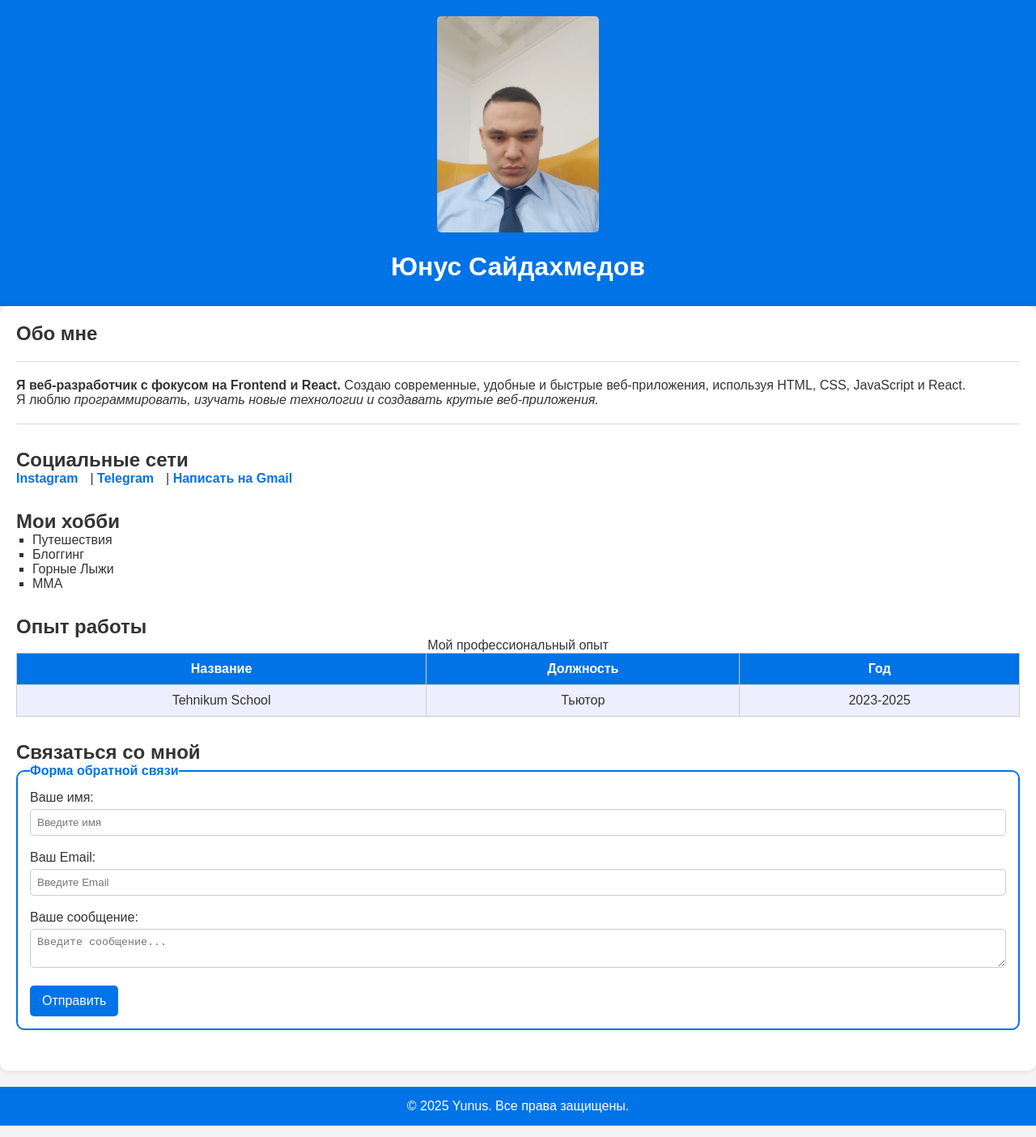
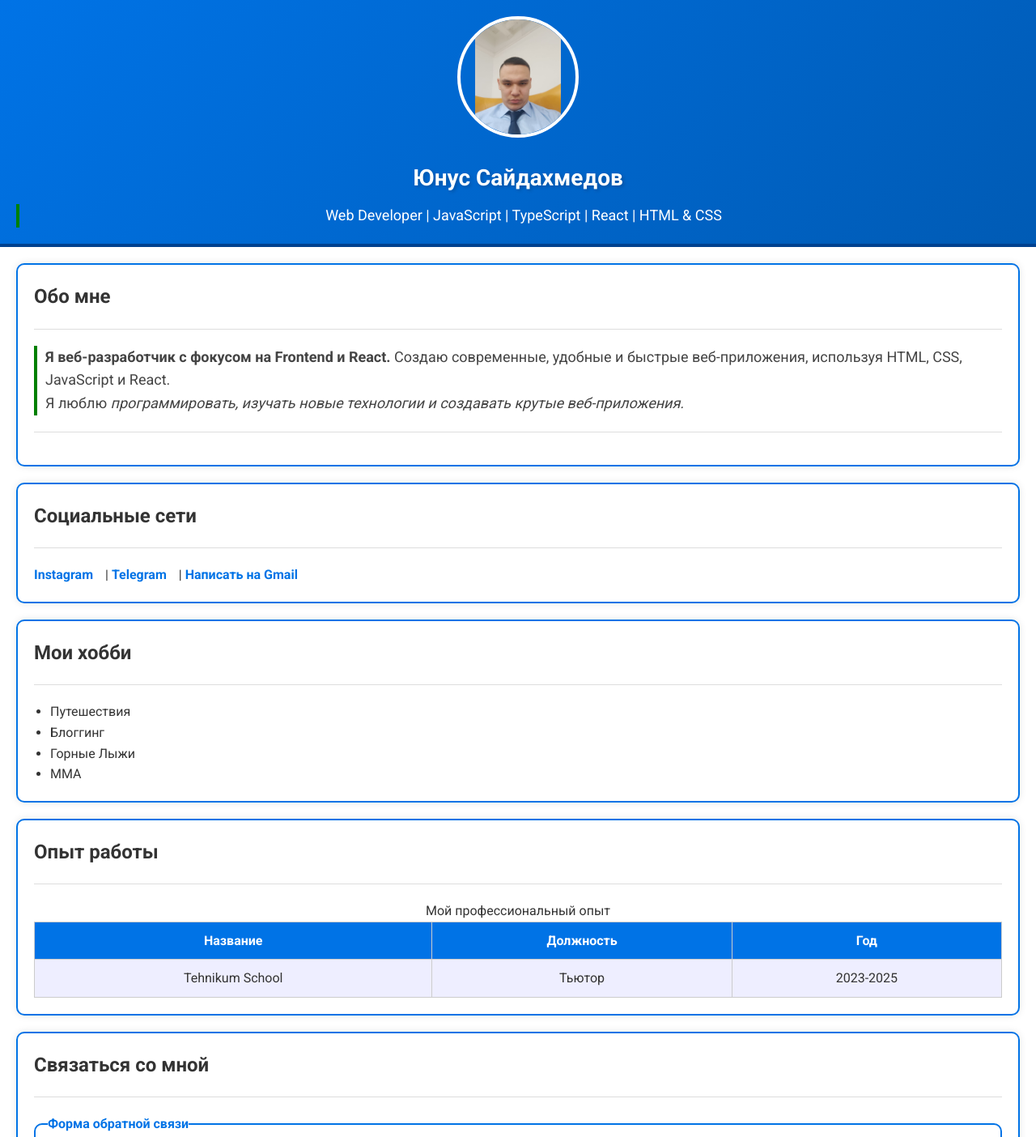
Before and after one commit to SaydakhmedovYunus/yunus_resume, a plain HTML site: page index.html in a window 1280 px wide. Shown: the top 1404 px of the page at 81% size. Drawn offline with Linux system fonts and the light colour scheme.

Commit message:
adding some styles for my resume again

```diff
--- a/index.html
+++ b/index.html
@@ -10,6 +10,7 @@
     <meta name="theme-color" content="#ffffff">
     <link rel="icon" type="image/png" sizes="32x32" href="./images/global.png">
     <link rel="stylesheet" href="./style.css">
+    <link href="https://fonts.googleapis.com/css2?family=Roboto:wght@400;700&display=swap" rel="stylesheet">
     <title>Резюме | Юнус</title>
 </head>
 
@@ -17,10 +18,11 @@
     <header>
         <img src="./images/my_photo.jpg" alt="Юнус Сайдахмедов" width="200">
         <h1>Юнус Сайдахмедов</h1>
+        <p style="color: white;">Web Developer | JavaScript | TypeScript | React | HTML & CSS</p>
     </header>
 
     <main>
-        <section>
+        <section class="card">
             <h2>Обо мне</h2>
             <hr>
             <p><strong>Я веб-разработчик с фокусом на Frontend и React.</strong> Создаю современные, удобные и быстрые веб-приложения, используя HTML, CSS, JavaScript и React.</p>
@@ -28,8 +30,9 @@
             <hr>
         </section>
 
-        <section>
+        <section class="card">
             <h2>Социальные сети</h2>
+            <hr>
             <nav>
                 <ul>
                     <li><a href="https://www.instagram.com/_yunus_234_" target="_blank" rel="noopener noreferrer">Instagram</a></li>|
@@ -39,8 +42,9 @@
             </nav>
         </section>
 
-        <section>
+        <section class="card">
             <h2>Мои хобби</h2>
+            <hr>
             <ul>
                 <li>Путешествия</li>
                 <li>Блоггинг</li>
@@ -49,8 +53,9 @@
             </ul>
         </section>
 
-        <section>
+        <section class="card">
             <h2>Опыт работы</h2>
+            <hr>
             <table>
                 <caption>Мой профессиональный опыт</caption>
                 <thead>
@@ -70,16 +75,17 @@
             </table>
         </section>
 
-        <section>
+        <section class="card">
             <h2>Связаться со мной</h2>
+            <hr>
             <form action="#" method="get">
                 <fieldset>
                     <legend>Форма обратной связи</legend>
                     <label for="name">Ваше имя:</label>
-                    <input type="text" id="name" name="name" placeholder="Введите имя">
+                    <input type="text" id="name" name="name" placeholder="Введите имя" required>
                     <br><br>
                     <label for="email">Ваш Email:</label>
-                    <input type="email" id="email" name="email" placeholder="Введите Email">
+                    <input type="email" id="email" name="email" placeholder="Введите Email" required>
                     <br><br>
                     <label for="message">Ваше сообщение:</label>
                     <br>
--- a/style.css
+++ b/style.css
@@ -5,25 +5,50 @@
 }
 
 body {
-    font-family: Arial, sans-serif;
+    font-family: 'Roboto', sans-serif;
+    font-size: 16px;
+    font-weight: 400;
+    line-height: 1.6;
     background-color: #f4f4f4;
     color: #333;
 }
 
+p {
+    font-size: 18px;
+    font-weight: 400;
+    color: #444;
+}
+p:nth-child(3) {
+    border-left: 4px solid green;
+    padding-left: 10px;
+}
+p:nth-child(4) {
+    border-left: 4px solid green;
+    padding-left: 10px;
+}
 header {
-    text-align: center;
+    text-align: center; /* Выравнивание по центру */
     padding: 20px;
-    background-color: #0073e6;
+    background: linear-gradient(135deg, #0073e6, #005bb5); /* Градиентный фон */
     color: white;
+    border-bottom: 4px solid #004494; /* Нижняя граница */
+    box-shadow: 0 4px 8px rgba(0, 0, 0, 0.2); /* Тень для объема */
 }
 
 header img {
-    border-radius: 5px;
+    border-radius: 50%; /* Делаем изображение круглым */
+    width: 150px; /* Размер фото */
+    height: 150px;
+    object-fit: contain; /* Обрезка фото по кругу */
+    border: 4px solid white; /* Белая рамка вокруг фото */
     margin-bottom: 10px;
 }
 
 h1 {
     margin: 10px 0;
+    font-size: 28px; /* Увеличиваем размер шрифта */
+    font-weight: bold; /* Делаем текст жирным */
+    text-shadow: 2px 2px 4px rgba(0, 0, 0, 0.2); /* Легкая тень для текста */
 }
 
 main {
@@ -31,7 +56,7 @@ main {
     margin: 0 auto;
     padding: 20px;
     background-color: white;
-    border-radius: 10px;
+
     box-shadow: 0 0 10px rgba(0, 0, 0, 0.1);
 }
 
@@ -63,7 +88,7 @@ nav a {
 }
 
 ul {
-    list-style-type: square;
+    list-style-type: disc;
     padding-left: 20px;
 }
 
@@ -101,9 +126,13 @@ input, textarea {
     width: 100%;
     padding: 8px;
     margin-top: 5px;
-    border: 1px solid #ccc;
+    border: none;
     border-radius: 5px;
+    outline: none;
+    border-bottom: 2px solid gray;
+    resize: none;
 }
+
 
 button {
     background-color: #0073e6;
@@ -126,3 +155,13 @@ footer {
     color: white;
     margin-top: 20px;
 }
+
+.card {
+        border: 2px solid #0073e6; /* Голубая рамка */
+    border-radius: 10px; /* Скругление углов */
+    background-color: white; /* Белый фон */
+    padding: 20px; /* Внутренний отступ */
+    margin-bottom: 20px; /* Отступ между блоками */
+    box-shadow: 0 0 10px rgba(0, 0, 0, 0.1);     /* Тень для объема  */
+
+}
```
